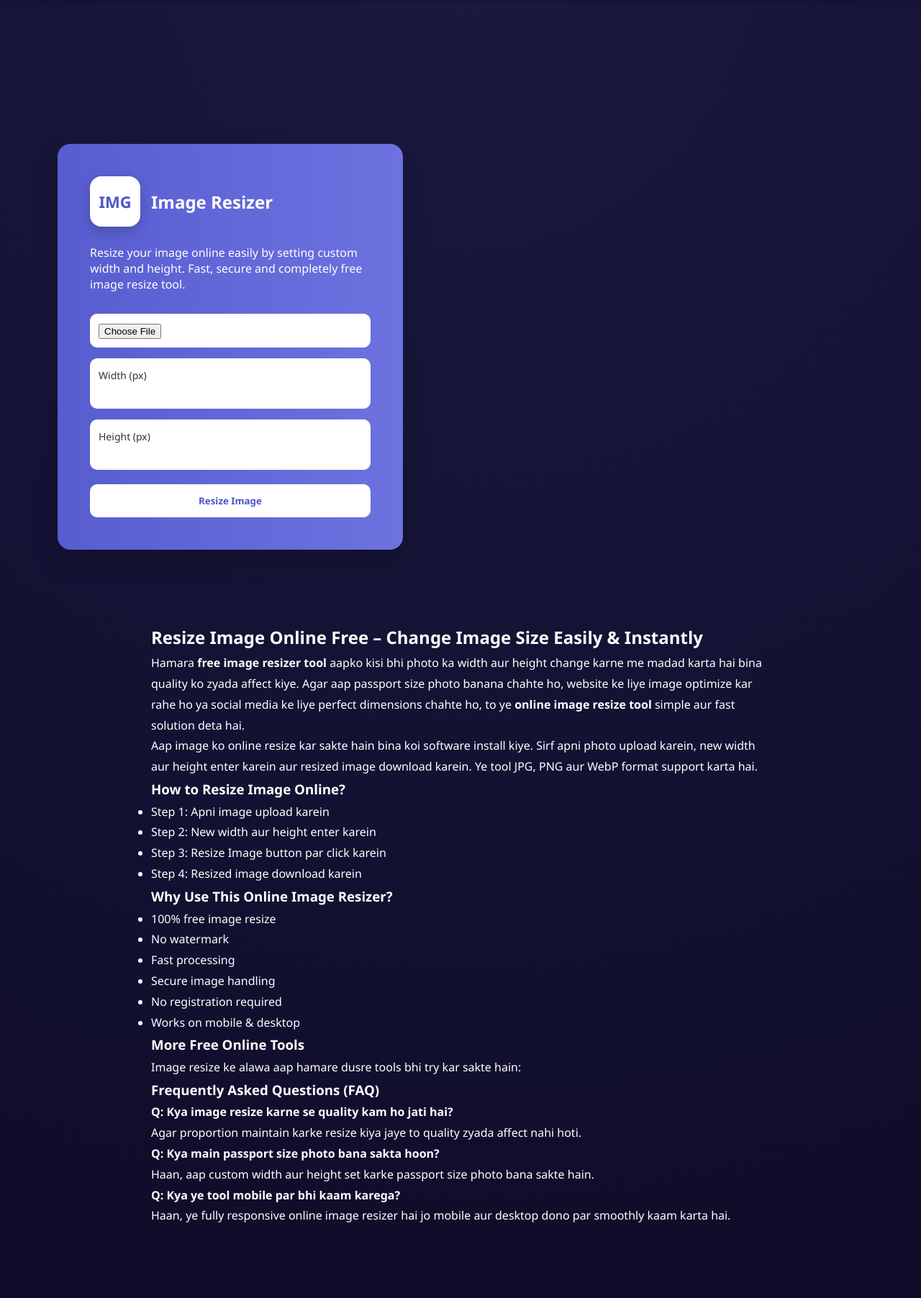
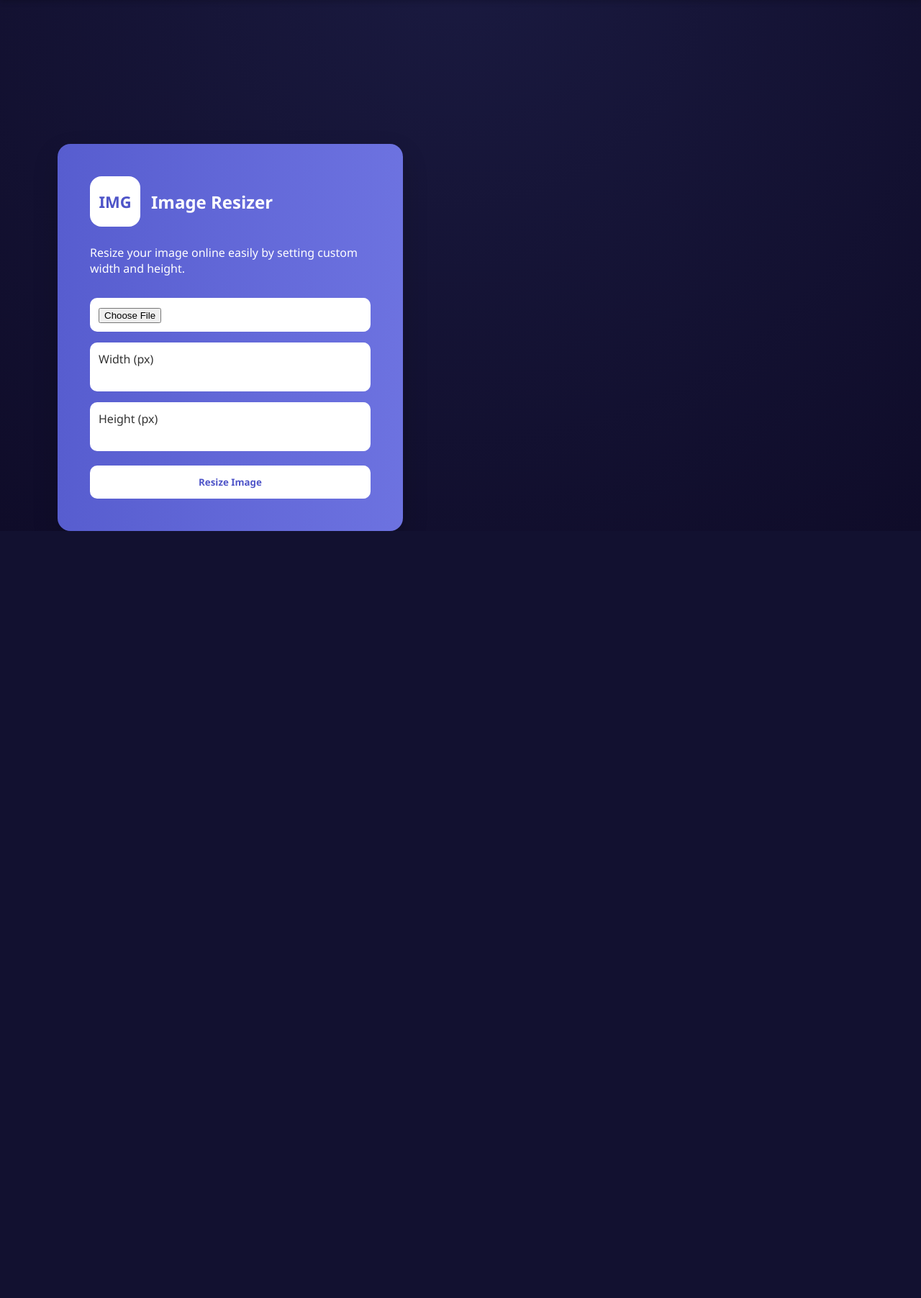
Before and after one commit to afnankhan123456/ai-tools-website-, a Flask app: page /image-resize in a window 1280 px wide. Shown: the part 66-1870 px from the top of the page at 72% size. After the commit the page ends 804 px from the top, so only its background shows below. Run offline with Flask 3, Linux system fonts and the light colour scheme.

Commit message:
Update image_resize.html

```diff
--- a/templates/image_tools/image_resize.html
+++ b/templates/image_tools/image_resize.html
@@ -11,16 +11,12 @@
         width:480px;
         color:white;
         box-shadow:0 15px 35px rgba(0,0,0,0.18);
-        position:relative;
-        overflow:hidden;
         background: linear-gradient(270deg, #4e54c8, #8f94fb, #4e54c8);
         background-size: 600% 600%;
         animation: gradientMove 8s ease infinite;
     ">
 
-        <!-- Logo Row -->
         <div style="display:flex; align-items:center; gap:15px; margin-bottom:25px;">
-
             <div style="
                 background:white;
                 color:#4e54c8;
@@ -31,157 +27,56 @@
                 display:flex;
                 align-items:center;
                 justify-content:center;
-                border-radius:16px;
-                box-shadow:0 6px 18px rgba(0,0,0,0.2);
-            ">
+                border-radius:16px;">
                 IMG
             </div>
 
             <div style="font-size:24px; font-weight:600;">
                 Image Resizer
             </div>
-
         </div>
 
         <p style="margin-bottom:30px; color:#ffffff;">
             Resize your image online easily by setting custom width and height.
-            Fast, secure and completely free image resize tool.
         </p>
 
         <form action="{{ url_for('image_resize') }}"
               method="POST"
               enctype="multipart/form-data">
 
-            <!-- File Upload -->
-            <div style="
-                background:white;
-                padding:12px;
-                border-radius:10px;
-                margin-bottom:15px;
-            ">
-                <input type="file"
-                       name="file"
-                       accept="image/*"
-                       required
-                       style="border:none; width:100%;">
+            <div style="background:white; padding:12px; border-radius:10px; margin-bottom:15px;">
+                <input type="file" name="file" accept="image/*" required style="border:none; width:100%;">
             </div>
 
-            <!-- Width -->
-            <div style="
-                background:white;
-                padding:12px;
-                border-radius:10px;
-                margin-bottom:15px;
-            ">
-                <label style="color:#333; font-size:14px;">Width (px)</label>
-                <input type="number"
-                       name="width"
-                       required
-                       style="width:100%; border:none; margin-top:5px;">
+            <div style="background:white; padding:12px; border-radius:10px; margin-bottom:15px;">
+                <label style="color:#333;">Width (px)</label>
+                <input type="number" name="width" required style="width:100%; border:none;">
             </div>
 
-            <!-- Height -->
-            <div style="
-                background:white;
-                padding:12px;
-                border-radius:10px;
-                margin-bottom:20px;
-            ">
-                <label style="color:#333; font-size:14px;">Height (px)</label>
-                <input type="number"
-                       name="height"
-                       required
-                       style="width:100%; border:none; margin-top:5px;">
+            <div style="background:white; padding:12px; border-radius:10px; margin-bottom:20px;">
+                <label style="color:#333;">Height (px)</label>
+                <input type="number" name="height" required style="width:100%; border:none;">
             </div>
 
-            <!-- Button -->
             <button type="submit"
-                    style="
-                        background:white;
-                        color:#4e54c8;
-                        border:none;
-                        padding:14px;
-                        width:100%;
-                        border-radius:10px;
-                        font-weight:600;
-                        cursor:pointer;
-                        transition:0.3s;
-                    "
-                    onmouseover="this.style.background='#f3f4f6'"
-                    onmouseout="this.style.background='white'">
-
+                    style="background:white; color:#4e54c8; border:none; padding:14px; width:100%; border-radius:10px; font-weight:600; cursor:pointer;">
                 Resize Image
-
             </button>
 
         </form>
 
     </div>
-
 </section>
 
-<!-- 🔥 SEO CONTENT SECTION -->
-<section style="max-width:900px; margin:100px auto; padding:0 20px; line-height:1.8;">
-
-    <h2>Resize Image Online Free – Change Image Size Easily & Instantly</h2>
-
-    <p>
-        Hamara <strong>free image resizer tool</strong> aapko kisi bhi photo ka width aur height change karne me madad karta hai
-        bina quality ko zyada affect kiye. Agar aap passport size photo banana chahte ho,
-        website ke liye image optimize kar rahe ho ya social media ke liye perfect dimensions chahte ho,
-        to ye <strong>online image resize tool</strong> simple aur fast solution deta hai.
-    </p>
-
-    <p>
-        Aap image ko online resize kar sakte hain bina koi software install kiye.
-        Sirf apni photo upload karein, new width aur height enter karein aur resized image download karein.
-        Ye tool JPG, PNG aur WebP format support karta hai.
-    </p>
-
-    <h3>How to Resize Image Online?</h3>
-    <ul>
-        <li>Step 1: Apni image upload karein</li>
-        <li>Step 2: New width aur height enter karein</li>
-        <li>Step 3: Resize Image button par click karein</li>
-        <li>Step 4: Resized image download karein</li>
-    </ul>
-
-    <h3>Why Use This Online Image Resizer?</h3>
-    <ul>
-        <li>100% free image resize</li>
-        <li>No watermark</li>
-        <li>Fast processing</li>
-        <li>Secure image handling</li>
-        <li>No registration required</li>
-        <li>Works on mobile & desktop</li>
-    </ul>
-
-    <h3>More Free Online Tools</h3>
-
-    <p>
-        Image resize ke alawa aap hamare dusre tools bhi try kar sakte hain:
-    </p>
-
-    <!-- <ul> -->
-        <!-- <li><a href="{{ url_for('image_compress') }}">Compress Image Online</a></li> -->
-        <!-- <li><a href="{{ url_for('png_to_pdf') }}">PNG to PDF Converter</a></li> -->
-        <!-- <li><a href="{{ url_for('jpg_to_pdf') }}">JPG to PDF Tool</a></li> -->
-        <!-- <li><a href="{{ url_for('merge_pdf') }}">Merge PDF Files</a></li> -->
-        <!-- <li><a href="{{ url_for('split_pdf') }}">Split PDF Online</a></li> -->
-    <!-- </ul> -->
-
-    <h3>Frequently Asked Questions (FAQ)</h3>
-
-    <p><strong>Q: Kya image resize karne se quality kam ho jati hai?</strong><br>
-    Agar proportion maintain karke resize kiya jaye to quality zyada affect nahi hoti.</p>
-
-    <p><strong>Q: Kya main passport size photo bana sakta hoon?</strong><br>
-    Haan, aap custom width aur height set karke passport size photo bana sakte hain.</p>
-
-    <p><strong>Q: Kya ye tool mobile par bhi kaam karega?</strong><br>
-    Haan, ye fully responsive online image resizer hai jo mobile aur desktop dono par smoothly kaam karta hai.</p>
-
-</section>
+{#
+<ul>
+    <li><a href="{{ url_for('image_compressor') }}">Compress Image Online</a></li>
+    <li><a href="{{ url_for('png_to_pdf') }}">PNG to PDF Converter</a></li>
+    <li><a href="{{ url_for('jpg_to_pdf') }}">JPG to PDF Tool</a></li>
+    <li><a href="{{ url_for('merge_pdf') }}">Merge PDF Files</a></li>
+    <li><a href="{{ url_for('split_pdf') }}">Split PDF Online</a></li>
+</ul>
+#}
 
 <style>
 @keyframes gradientMove {
```
